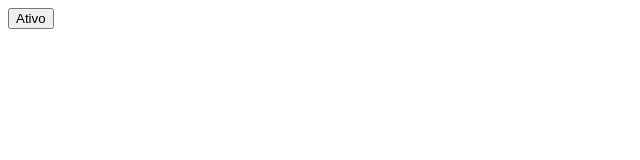
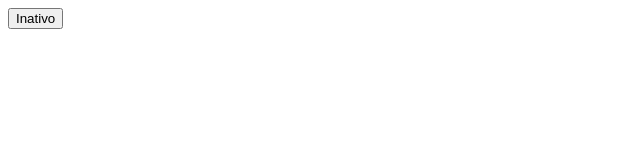
Before and after one commit to Davijluna/exercicios_de_revisao, a React (Create React App) app in the folder exercicios_react_hoosk/: page / in a window 1280 px wide. Shown: the top 160 px of the page, without its empty margins (0-640 px from the left). Built offline with nearby package versions, Linux system fonts and the light colour scheme.

Commit message:
feat: criando estado para a ativação do botão

```diff
--- a/exercicios_react_hoosk/src/App.js
+++ b/exercicios_react_hoosk/src/App.js
@@ -1,9 +1,16 @@
 import React from "react";
 
 function App() {
-  const ativo = true;
+  const ativoHook = React.useState(false);
+  const ativoValor = ativoHook[0];
+  const atualizaValor = ativoHook[1];
+  console.log(ativoValor);
 
-  return (<button disabled={!ativo}>{ativo ? 'Ativo' :'Inativo'}</button>
+function handleClinck () {
+  atualizaValor(!ativoValor);
+}
+
+  return (<button onClick={handleClinck}>{ativoValor ? 'Ativo' :'Inativo'}</button>
   );
 }
 
```
